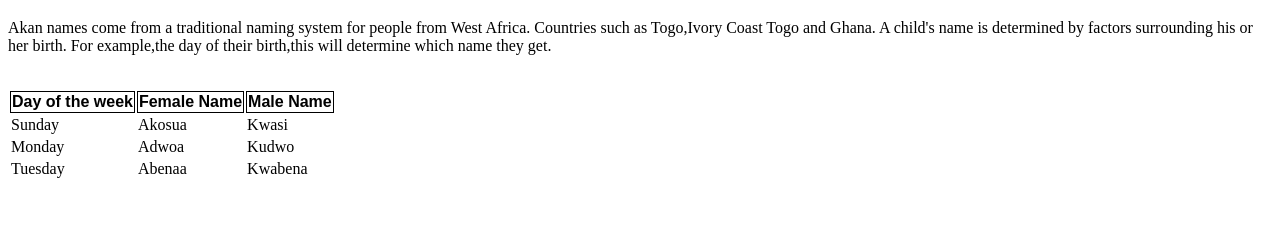
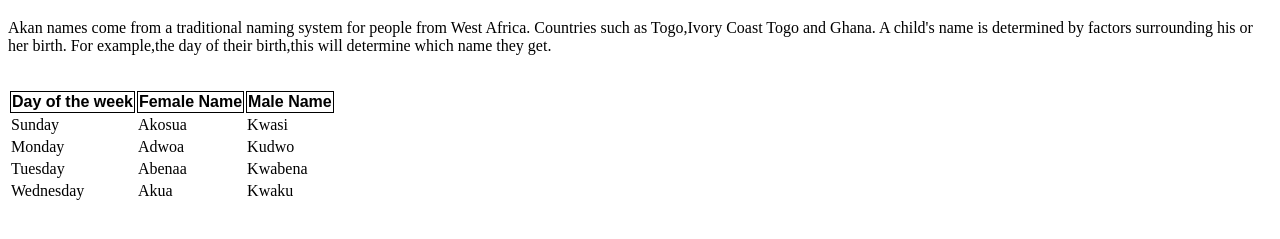
Before and after one commit to Fuadmanye/Akan-Name, a plain HTML site: page index.html in a window 1280 px wide. Shown: the part 61-300 px from the top of the page. Drawn offline with Linux system fonts and the light colour scheme.

Commit message:
:add wednesday akan names

```diff
--- a/index.html
+++ b/index.html
@@ -49,7 +49,11 @@
                                <td>Kwabena</td>
                                </tr>
                                <tr>
-
+                               <td>Wednesday</td>
+                               <td>Akua</td>
+                               <td>Kwaku</td>
+                               </tr>
+                               <tr>
 
 
 
```
